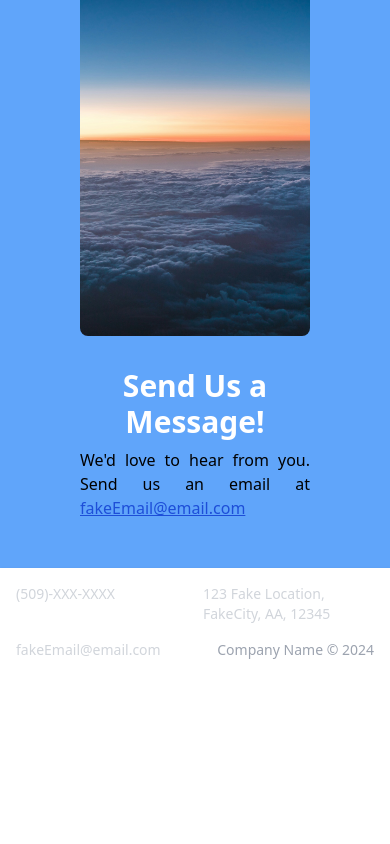
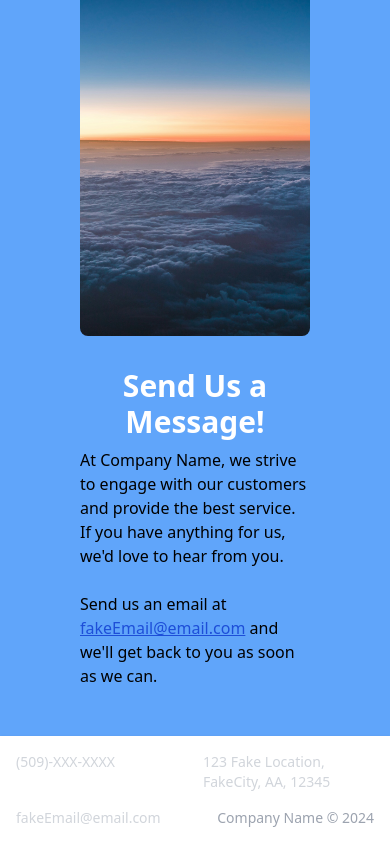
Before and after one commit to Mlie23/Vue3ProjectBase, a Vue app: page /contact in a window 390 px wide. Shown: the part 584-1428 px from the top of the page. Before the commit the page ends 1260 px from the top, so only its background shows below. Built offline with nearby package versions, Linux system fonts and the light colour scheme.

Commit message:
Adding message and running yarn fix

```diff
--- a/src/components/ContactUs.vue
+++ b/src/components/ContactUs.vue
@@ -1,14 +1,16 @@
 <template>
   <section>
     <div class="relative w-full h-96 overflow-hidden">
-            <img src="../assets/landscape.jpg" class="object-cover w-full h-full">
-            <div class="absolute flex items-center justify-center inset-0 font-extrabold text-5xl lg:text-7xl">Contact Us</div>
+      <img src="../assets/landscape.jpg" class="object-cover w-full h-full" />
+      <div
+        class="absolute flex items-center justify-center inset-0 font-extrabold text-5xl lg:text-7xl"
+      >
+        Contact Us
+      </div>
     </div>
   </section>
   <section class="bg-blue-400">
-        <div
-        class="gap-4 py-8 px-4 mx-16 lg:px-6 lg:mx-64 lg:grid lg:grid-cols-3"
-        >
+    <div class="gap-4 py-8 px-4 mx-16 lg:px-6 lg:mx-64 lg:grid lg:grid-cols-3">
       <div class="mt-4 mb-8 mx-auto lg:mb-0">
         <img
           class="w-full h-96 rounded-lg object-cover"
@@ -22,11 +24,22 @@
         >
           Send Us a Message!
         </h1>
-                <p class="mb-4 text-justify">We'd love to hear from you. Send us an email at <a href="mailto:fakeEmail@email.com" class="text-blue-700 underline">fakeEmail@email.com</a></p>
+        <p class="mb-4 lg:text-justify">
+          At {{ companyInfo.name }}, we strive to engage with our customers and
+          provide the best service. If you have anything for us, we'd love to
+          hear from you. <br /><br />
+          Send us an email at
+          <a :href="mailTo" class="text-blue-700 underline">
+            {{ companyInfo.email }}
+          </a>
+          and we'll get back to you as soon as we can.
+        </p>
       </div>
     </div>
   </section>
 </template>
 
 <script setup>
+import { companyInfo } from "@/constant/companyInfo";
+const mailTo = `mailto:${companyInfo.email}?subject = Feedback&body = Message`;
 </script>
```
Also changed, not shown: src/components/FooterComponent.vue (line endings or trailing spaces). Lines whose indentation alone changed are shown as unchanged.
